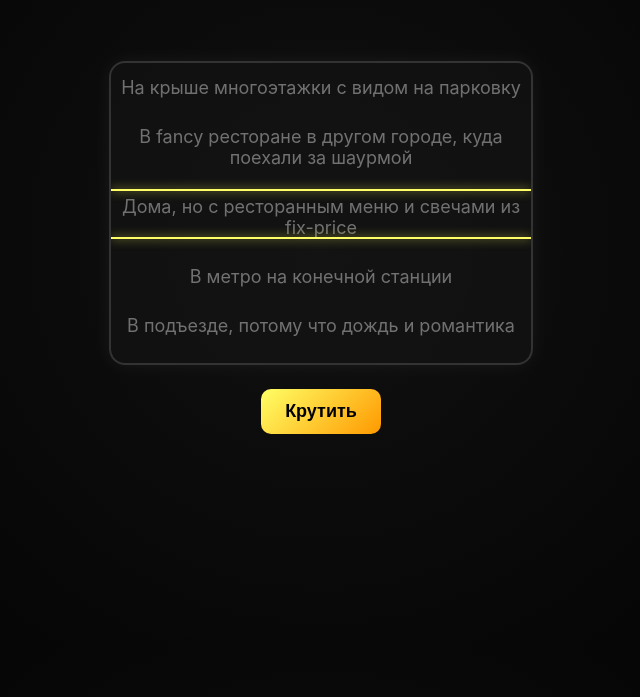
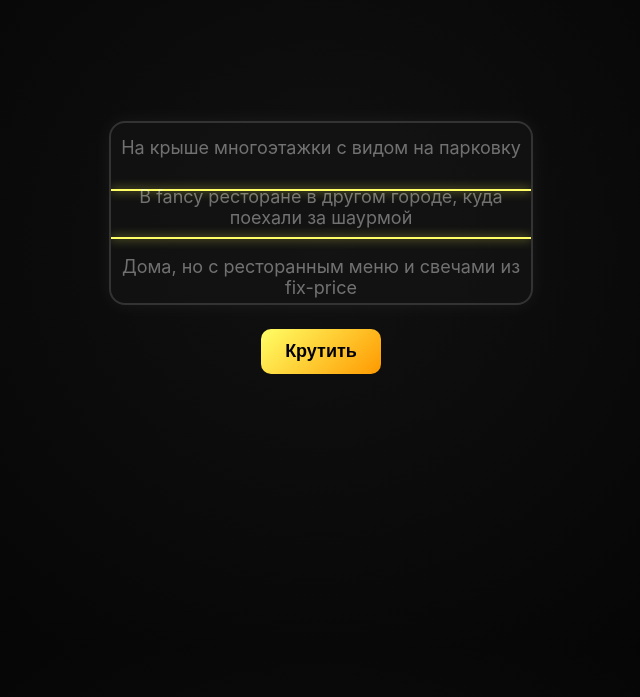
Before and after one commit to Sergiumiro/Sergiumiro.github.io, a plain HTML site: page Index.html in a window 1280 px wide. Shown: the part 153-850 px from the top of the page, without its empty margins (319-959 px from the left). Drawn offline with Linux system fonts and the light colour scheme.

Commit message:
Update Index.html

```diff
--- a/Index.html
+++ b/Index.html
@@ -38,7 +38,7 @@
       position: relative;
       width: 100%;
       max-width: 420px;
-      height: 300px;
+      height: 180px;
       overflow: hidden;
       border: 2px solid #333;
       border-radius: 16px;
```
